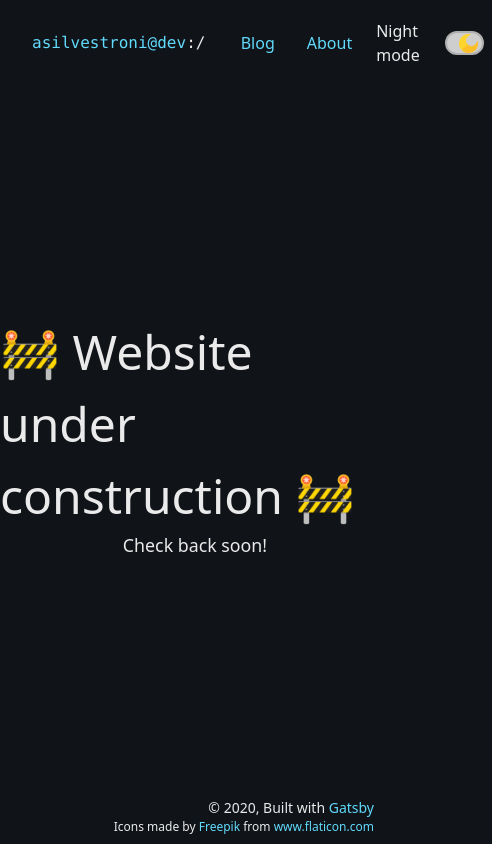
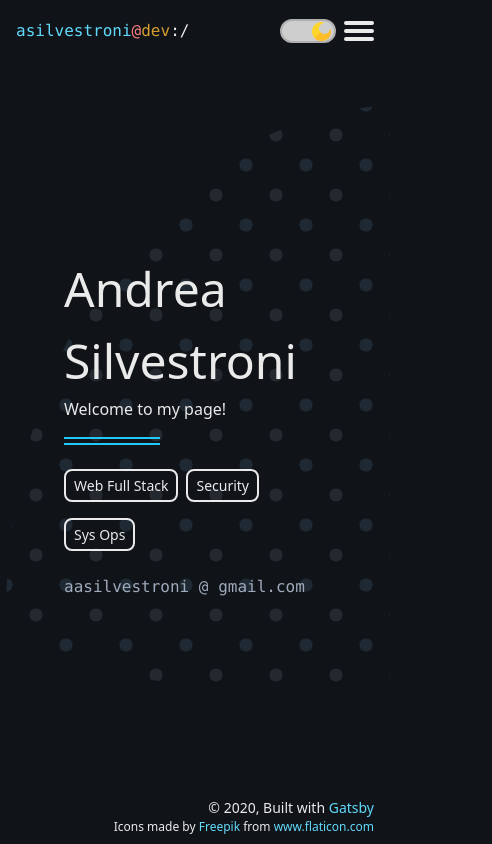
Before and after one commit to Silver96/Silver96.github.io, a Gatsby site: page / in a window 390 px wide. Shown: the whole page, 492 px wide, since content can reach past the window. Built offline with nearby package versions, Linux system fonts and the light colour scheme; Gatsby itself is replaced by a stand-in of ours.

Commit message:
Restyling

```diff
--- a/src/components/Header.tsx
+++ b/src/components/Header.tsx
@@ -30,17 +30,17 @@ export default function Header(props: DataProps) {
     return (
         <GlobalStateContext.Consumer>
             {({ nightMode, setNightMode }) => {
-                return <header className="flex justify-between items-center px-8 py-4">
+                return <header className="flex justify-between items-center px-4 md:px-8 py-4">
                     <pre className="header-home">
                     <Link to={'/'}>
                         <span>asilvestroni</span>
-                        <span>@</span>
-                        <span>dev</span>
+                        <span className="text-red-400">@</span>
+                        <span className="text-yellow-600">dev</span>
                     </Link>
                         :{props.path} <span className="blinking-cursor">|</span>
                     </pre>
                     <div className="flex">
-                        <ul className="flex items-center">
+                        <ul className="hidden md:flex items-center">
                             {
                                 site.siteMetadata.nav.map(l => {
                                     return (
@@ -51,7 +51,12 @@ export default function Header(props: DataProps) {
                                 })
                             }
                         </ul>
-                        <NightModeToggle value={nightMode} setter={setNightMode}/>
+                        <div className="flex-row-reverse flex">
+                            <button className="block md:hidden relative hamburger" tabIndex="0">
+                                <div/>
+                            </button>
+                            <NightModeToggle value={nightMode} setter={setNightMode}/>
+                        </div>
                     </div>
                 </header>;
             }}
--- a/src/components/Image.tsx
+++ b/src/components/Image.tsx
@@ -13,7 +13,7 @@ import Img from "gatsby-image"
  * - `useStaticQuery`: https://www.gatsbyjs.com/docs/use-static-query/
  */
 
-const Image = () => {
+export default function Image() {
   const data = useStaticQuery(graphql`
     query {
       placeholderImage: file(relativePath: { eq: "gatsby-astronaut.png" }) {
@@ -32,5 +32,3 @@ const Image = () => {
 
   return <Img fluid={data.placeholderImage.childImageSharp.fluid} />
 }
-
-export default Image
--- a/src/components/Layout.tsx
+++ b/src/components/Layout.tsx
@@ -13,7 +13,11 @@ import Header from './Header';
 import Footer from './Footer';
 import { GlobalStateContext } from './NightModeToggle';
 
-export default function Layout({ children, path }: PageProps) {
+type LayoutProps = {
+    centered: boolean;
+}
+
+export default function Layout({ children, path, centered }: PageProps & LayoutProps) {
     const [nightMode, setNightMode] = useState(typeof window !== 'undefined' ? localStorage.getItem('night-mode-enabled') !== 'false' || false : true);
 
     return (
@@ -21,7 +25,11 @@ export default function Layout({ children, path }: PageProps) {
             <Helmet bodyAttributes={{ class: nightMode ? 'night' : '' }}/>
             <div className="min-h-screen flex flex-col">
                 <Header path={path ?? '/'}/>
-                <main className="flex-1">{children}</main>
+                <main className={`flex-1 relative w-screen overflow-hidden${centered ? ' justify-center items-center' : ''}`}>
+                    <div className="max-w-screen-sm md:max-w-screen-md lg:max-w-screen-lg px-8 mx-auto">
+                        {children}
+                    </div>
+                </main>
                 <Footer/>
             </div>
         </GlobalStateContext.Provider>
--- a/src/components/NightModeToggle.tsx
+++ b/src/components/NightModeToggle.tsx
@@ -13,7 +13,7 @@ export default function NightModeToggle({ value, setter }: { value: boolean, set
     };
 
     return (<label htmlFor="night-mode-check" className="night-mode-toggle">
-        Night mode
+        <span className="hidden md:block">Night Mode</span>
         <input id="night-mode-check" type="checkbox"
                checked={value}
                onChange={() => toggleNightMode()}
--- /dev/null
+++ b/src/css/404.scss
@@ -0,0 +1,20 @@
+.not-found {
+  @apply absolute;
+  top: -50vh;
+  left: -13vw;
+  font-size: 65vh;
+  z-index: -1;
+  color: darken(#eaeaea, 10%);
+
+  &::first-letter {
+    color: darken(#eaeaea, 20%);
+  }
+
+  @include night {
+    color: lighten(#101318, 10%);
+
+    &::first-letter {
+      color: lighten(#101318, 20%);
+    }
+  }
+}
--- a/src/css/header.scss
+++ b/src/css/header.scss
@@ -1,13 +1,33 @@
-.fade-in {
-  animation: fadeIn 0.5s linear;
+.hamburger {
+  width: 30px;
+  height: 30px;
 }
 
-@keyframes fadeIn {
-  0% {
-    opacity: 0;
+.hamburger div {
+  &::before, &::after {
+    content: '';
   }
 
-  100% {
-    opacity: 1;
+  &, &::before, &::after {
+    @apply bg-black;
+
+    width: 30px;
+    height: 4px;
+    border-radius: 2px;
+    bottom: 5px;
+    left: 0;
+    position: absolute;
+  }
+
+  .night &, .night &::before, .night &::after {
+    @apply bg-white;
+  }
+
+  &::before {
+    bottom: 16px;
+  }
+
+  &::after {
+    bottom: 8px;
   }
 }
--- a/src/css/index.scss
+++ b/src/css/index.scss
@@ -1,4 +1,6 @@
 @import './tailwind';
+@import './mixins';
 @import './main';
 @import './header';
 @import './night-mode-toggle';
+@import './404';
--- a/src/css/main.scss
+++ b/src/css/main.scss
@@ -3,35 +3,44 @@ body {
   background-color: theme('colors.white');
   color: theme('colors.black');
   transition: color var(--night-mode-transition), background-color var(--night-mode-transition);
-}
 
-body.night {
-  background-color: theme('colors.black');
-  color: theme('colors.white');
+  &.night {
+    background-color: theme('colors.black');
+    color: theme('colors.white');
+  }
 }
 
 main {
   display: flex;
   flex-direction: column;
-  align-items: center;
-  justify-content: center;
-  font-size: calc(10px + 2vmin);
   position: relative;
 }
 
 a {
-  color: theme('colors.accent.600');
+  color: theme('colors.accent.700');
+  outline: 0;
 
   &:hover {
-    color: theme('colors.accent.700');
+    color: theme('colors.accent.900');
   }
-}
 
-body.night a {
-  color: theme('colors.accent.500');
-  &:hover {
-    color: theme('colors.accent.300');
+  @include night {
+    color: theme('colors.accent.500');
+
+    &:hover {
+      color: theme('colors.accent.300');
+    }
   }
+
+  &:focus {
+    text-shadow: 2px 1px 2px #7390b5;
+
+    @include night {
+      text-shadow: 2px 1px 2px #34d4ee;
+    }
+  }
+
+  transition: color var(--night-mode-transition), text-shadow var(--night-mode-transition);
 }
 
 .blinking-cursor {
@@ -51,3 +60,54 @@ body.night a {
     opacity: 0;
   }
 }
+
+.tag {
+  @apply px-2 py-1 rounded-lg border-2 border-black mr-2 my-2 text-sm;
+  transition: border-color var(--night-mode-transition);
+
+  @screen md {
+    @apply px-4;
+  }
+
+  @include night {
+    @apply border-white;
+  }
+}
+
+.bg-shape {
+  position: absolute;
+  right: -10vh;
+
+  top: 5vh;
+
+  height: 70vh;
+  width: 120vw;
+
+  @screen md {
+    width: 85vw;
+  }
+
+  @screen lg {
+    height: 84vh;
+  }
+
+  z-index: -1;
+  border-radius: 85% 15% 27% 73% / 86% 58% 42% 14%;
+  background-image: radial-gradient(#d9e1ee 15%, transparent 16%), radial-gradient(#d2d5d9 15%, transparent 16%);
+  background-size: 60px 60px;
+  background-position: 0 0, 30px 30px;
+
+  @include night {
+    background-image: radial-gradient(#24282f 15%, transparent 16%), radial-gradient(#1f2933 15%, transparent 16%);
+  }
+
+  transition: background-image var(--night-mode-transition);
+}
+
+.mail {
+  color: theme('colors.gray.600');
+
+  @include night {
+    color: theme('colors.gray.200');
+  }
+}
--- /dev/null
+++ b/src/css/mixins.scss
@@ -0,0 +1,5 @@
+@mixin night {
+  body.night & {
+    @content;
+  }
+}
--- a/src/css/night-mode-toggle.scss
+++ b/src/css/night-mode-toggle.scss
@@ -21,8 +21,13 @@
     clip: rect(1px, 1px, 1px, 1px);
 
     &:focus + label {
-      box-shadow: 0 2px 4px 0 #8e8e8e;
+      box-shadow: 0 2px 4px 0 #7390b5;
       border-color: #5a5a5a;
+
+      @include night {
+        box-shadow: 0 2px 4px 0 #34d4ee;
+        border-color: #737c7f;
+      }
     }
 
     & + label {
@@ -61,8 +66,3 @@
     }
   }
 }
-
-body.night input[type="checkbox"]:focus + label {
-  box-shadow: 0 2px 4px 0 #959595;
-  border-color: #737c7f;
-}
--- a/src/pages/about.tsx
+++ b/src/pages/about.tsx
@@ -5,7 +5,7 @@ import SEO from '../components/Seo';
 
 export default function About({ path }: PageProps) {
     return (
-        <Layout path={path}>
+        <Layout path={path} centered>
             <SEO/>
             <h2>Coming soon</h2>
         </Layout>
--- a/src/pages/blog.tsx
+++ b/src/pages/blog.tsx
@@ -5,7 +5,7 @@ import { PageProps } from 'gatsby';
 
 export default function Blog({path}: PageProps) {
     return (
-        <Layout path={path}>
+        <Layout path={path} centered>
             <SEO/>
             <h2>Coming soon</h2>
         </Layout>
--- a/src/pages/index.tsx
+++ b/src/pages/index.tsx
@@ -1,16 +1,42 @@
 import React from 'react';
-import { Link, PageProps } from 'gatsby';
+import { Link, PageProps, graphql, useStaticQuery } from 'gatsby';
 
 import Layout from '../components/Layout';
-import Image from '../components/Image';
 import SEO from '../components/Seo';
 
-export default function IndexPage({path}: PageProps) {
+export default function IndexPage({ path }: PageProps) {
+    const data = useStaticQuery(graphql`
+    query {
+      indexImage: file(relativePath: { eq: "gatsby-astronaut.png" }) {
+        childImageSharp {
+          fluid(maxWidth: 300) {
+            ...GatsbyImageSharpFluid
+          }
+        }
+      }
+    }
+    `);
     return (
-        <Layout path={path}>
+        <Layout path={path} centered>
             <SEO/>
-            <h1 className="text-5xl">🚧 Website under construction 🚧</h1>
-            <p>Check back soon!</p>
+            <div className="px-8 py-4 rounded-lg">
+                <h1 className="text-5xl">Andrea Silvestroni</h1>
+                <h2>Welcome to my page!</h2>
+                <div className="w-24 h-2 border-t-2 border-b-2 my-4 border-accent-700"/>
+                <div className="mb-4">
+                    <div className="tag inline-block">
+                        Web Full Stack
+                    </div>
+                    <div className="tag inline-block">
+                        Security
+                    </div>
+                    <div className="tag inline-block">
+                        Sys Ops
+                    </div>
+                </div>
+                <pre className="mail">aasilvestroni&nbsp;@&nbsp;gmail.com</pre>
+            </div>
+            <div className="bg-shape"/>
         </Layout>
     );
 }
--- a/tailwind.config.js
+++ b/tailwind.config.js
@@ -2,15 +2,34 @@ module.exports = {
     purge: ['./src/**/*.tsx'],
     theme: {
         extend: {
+            fontSize: {
+                hero: '20rem',
+            },
             colors: {
                 black: '#101318',
                 white: '#eaeaea',
+                'white-o-50': 'rgba(234,234,234,0.5)',
+                gray: {
+                    100: '#b3bcca',
+                    200: '#9faabc',
+                    300: '#8b98af',
+                    400: '#7786a1',
+                    500: '#657591',
+                    600: '#57657d',
+                    700: '#495569',
+                    800: '#3b4555',
+                    900: '#2d3441',
+                },
                 accent: {
+                    100: '#e6f9fe',
+                    200: '#c4f1fe',
                     300: '#a3eafd',
                     400: '#82e2fc',
                     500: '#61dafb',
                     600: '#40d2fa',
-                    700: '#1fcaf9'
+                    700: '#1fcaf9',
+                    800: '#06bef0',
+                    900: '#05a4cf',
                 }
             },
         },
```
Also changed, not shown: src/pages/404.tsx (+13 -10 lines).
